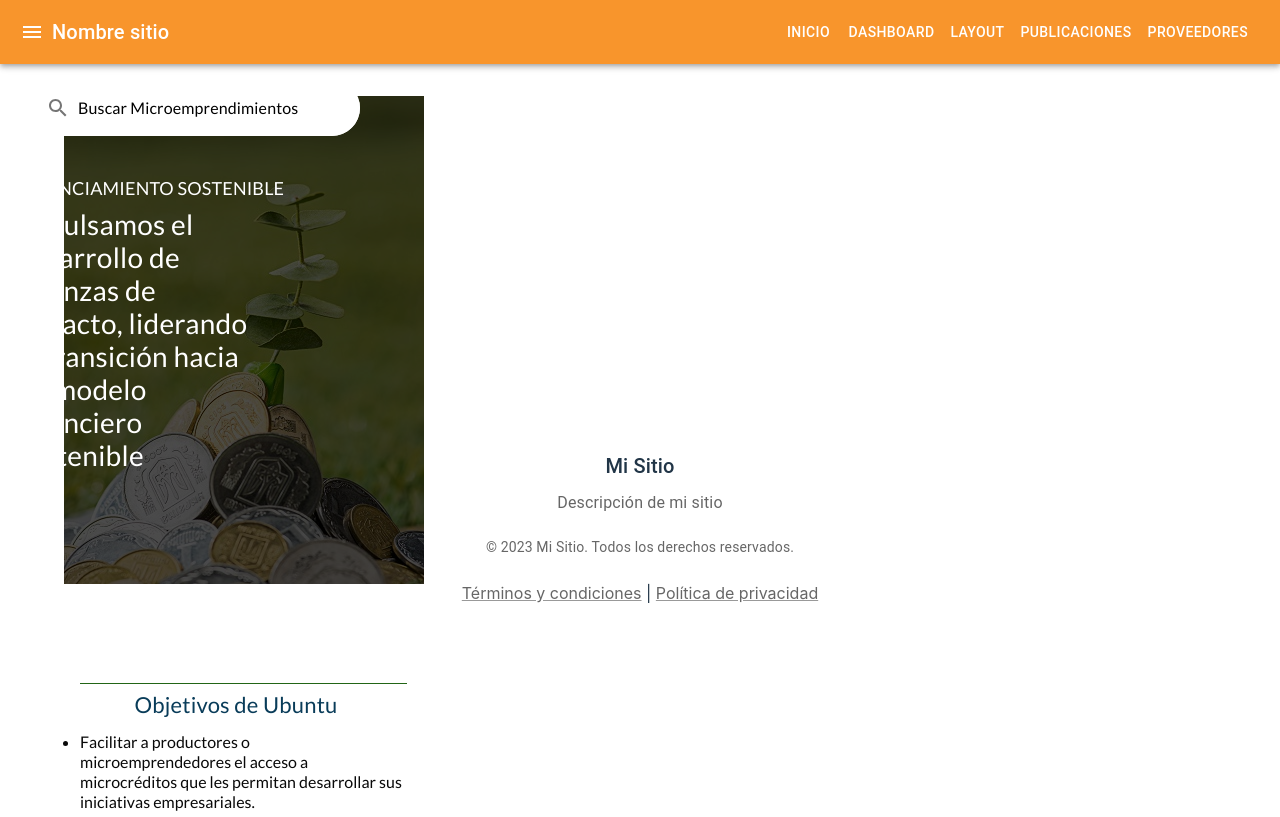
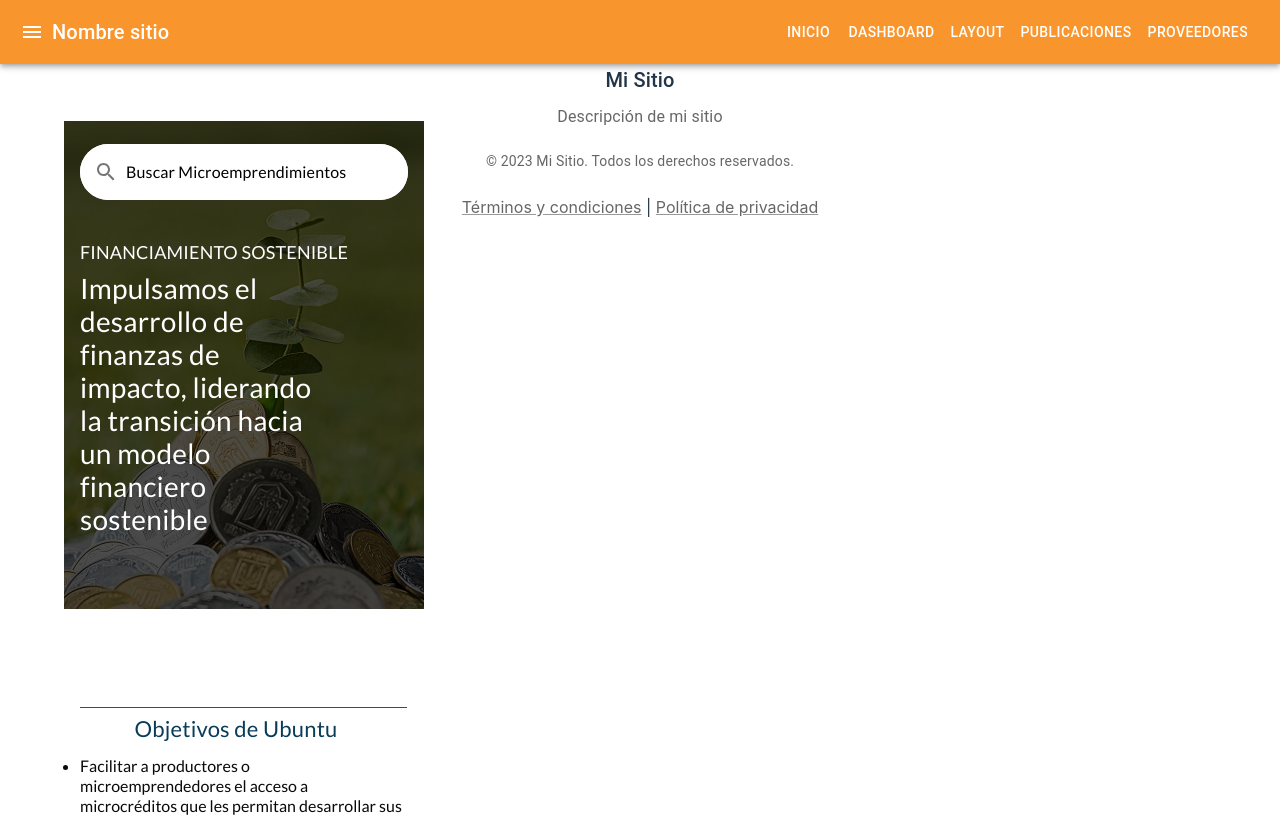
Before and after one commit to veraBytte/rescue, a React (Vite) app: page / in a window 1280 px wide. Shown: the top 817 px of the page. Built offline with nearby package versions, Linux system fonts and the light colour scheme.

Commit message:
mejorado

```diff
--- a/src/components/landing/LandingPage.jsx
+++ b/src/components/landing/LandingPage.jsx
@@ -5,34 +5,31 @@ import SearchIcon from '@mui/icons-material/Search';
 import heroJPG from '../../assets/monedasHierba.jpg'
 
 function LandingPage() {
+  return (
+    <Container >
+
+      <Box  sx={{
+         width: '360px',
+         height: '2965px',
+         position: 'absolute',
 
 
-  return (
-    <Container>
 
-      <Box sx={{
-        my: 4,
-
-      }}>
+            }} >
 
         <Box>
         <Box
   sx={{
     width: '360px',
     height: '488px',
-              position: 'absolute'
+    position: 'absolute',
+    top:57,
+    backgroundImage: `url(${heroJPG})`,
+    backgroundPosition: 'center',
+    backgroundSize: 'cover',
+    backgroundRepeat: 'no-repeat'
   }}
 >
-            <img
-              src={heroJPG}
-              alt="Descripción de la imagen"
-              sx={{
-                position: 'absolute',
-                top: '57px',
-                width: '360px',
-                height: '488px'
-              }}
-            />
   <Box
     sx={{
       backgroundColor: 'rgba(0, 0, 0, 0.7)',
@@ -44,21 +41,21 @@ function LandingPage() {
   />
 </Box>
           <Box >
-
-
             <TextField
               id="outlined-basic"
               label=""
               placeholder="Buscar Microemprendimientos"
               variant="outlined"
               sx={{
+                display:'flex',
                 width: 328,
                 height: 56,
-                position: 'absolute',
+                position: 'relative',
                 top: 80,
-                left: 16,
+
                 padding: '0px 16px',
                 zIndex: 1,
+                flexShrink: 0,
 
                 '& .MuiOutlinedInput-root': {
                   borderRadius: '100px',
```
Lines whose indentation alone changed are shown as unchanged.
